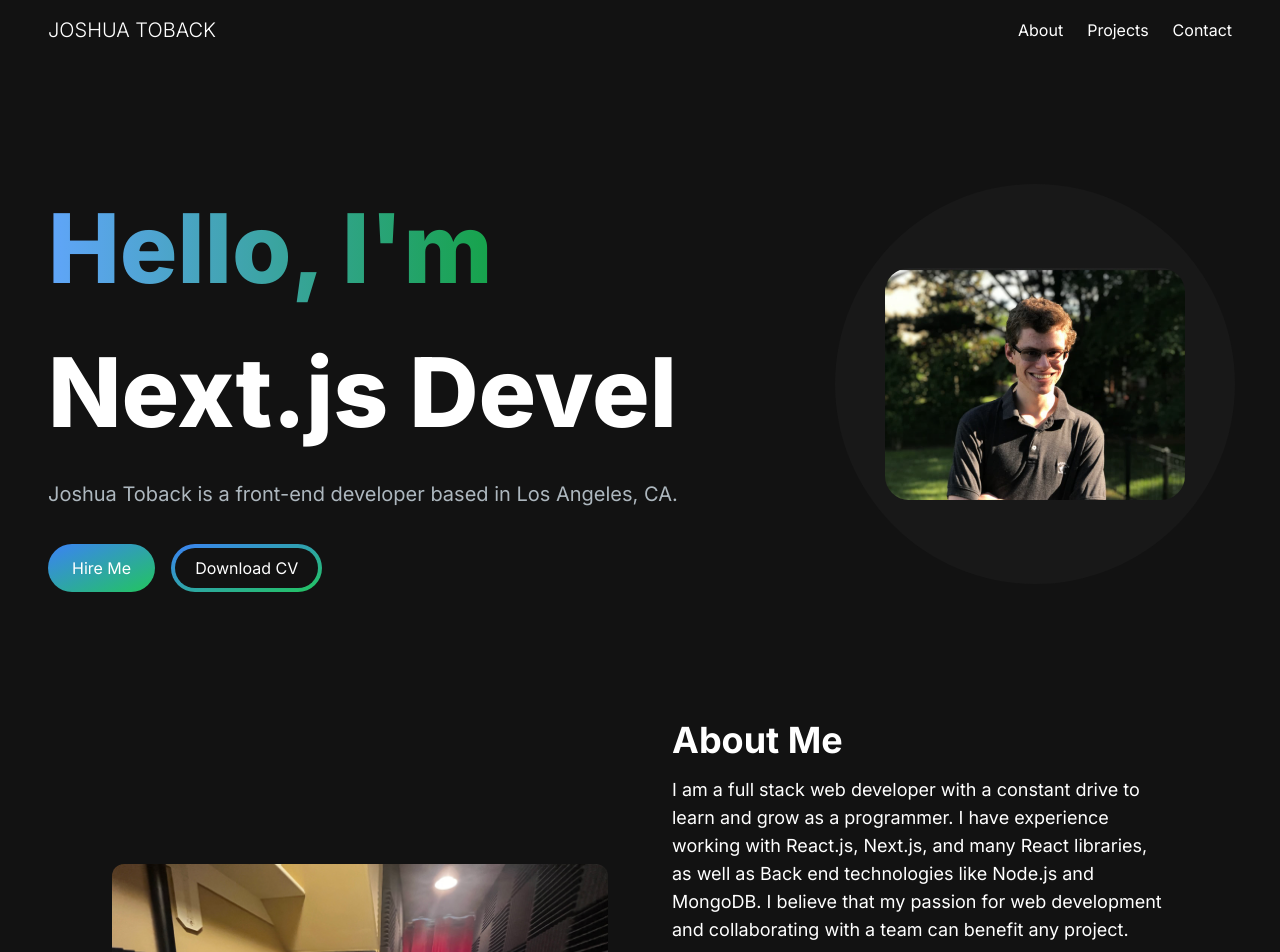
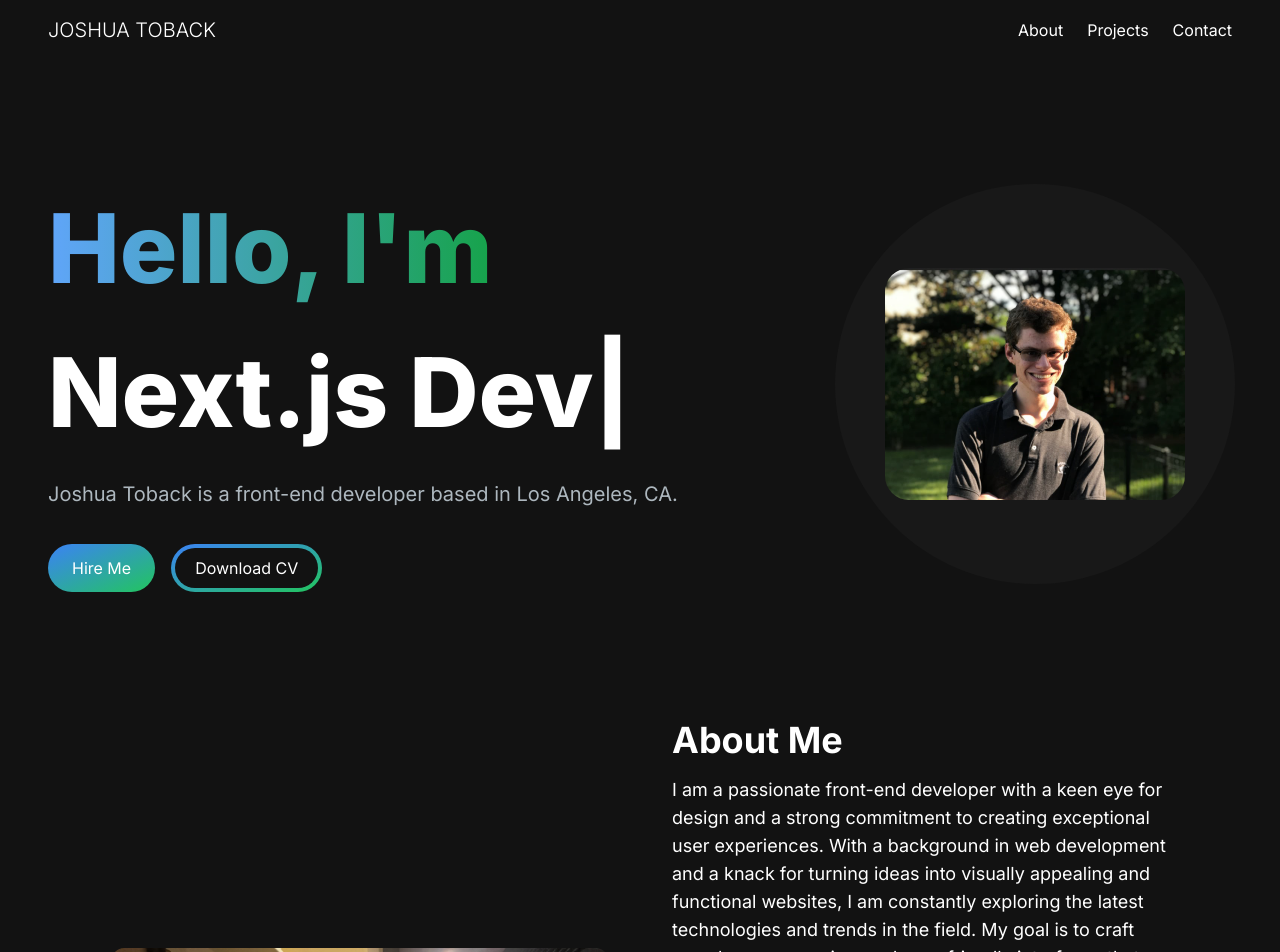
Before and after one commit to JoshuaToback/next-portfolio, a Next.js app: page / in a window 1280 px wide. Shown: the top 952 px of the page. Built offline with nearby package versions, Linux system fonts and the light colour scheme.

Commit message:
Updated about section

```diff
--- a/components/AboutSection.jsx
+++ b/components/AboutSection.jsx
@@ -142,15 +142,26 @@
       variants={fadeInAnimation} // Use the animation properties defined above
     >
       <div className="gap-8 items-center py-8 px-4 xl:gap-16 md:grid md:grid-cols-2 sm:py-16 lg:px-16">
-        <Image src={joshua} width={700} height={700} alt="Joshua" className="rounded-xl"/>
+        <Image
+          src={joshua}
+          width={700}
+          height={700}
+          alt="Joshua"
+          className="rounded-xl"
+        />
         <div className="mt-4 md:mt-0 text-left flex flex-col h-full">
           <h2 className="text-4xl font-bold text-white mb-4">About Me</h2>
           <p className="text-white texxt-base md:text-lg">
-            I am a full stack web developer with a constant drive to learn and
-            grow as a programmer. I have experience working with React.js,
-            Next.js, and many React libraries, as well as Back end technologies
-            like Node.js and MongoDB. I believe that my passion for web
-            development and collaborating with a team can benefit any project.
+            I am a passionate front-end developer with a keen eye for design and
+            a strong commitment to creating exceptional user experiences. With a
+            background in web development and a knack for turning ideas into
+            visually appealing and functional websites, I am constantly
+            exploring the latest technologies and trends in the field. My goal
+            is to craft seamless, responsive, and user-friendly interfaces that
+            not only meet the needs of clients but also exceed the expectations
+            of users. I am currently seeking new opportunities to contribute my
+            skills and creativity to innovative projects. Let's collaborate to
+            bring your web vision to life!
           </p>
           <div className="flex flex-row justify-start mt-8">
             <TabButton
```
